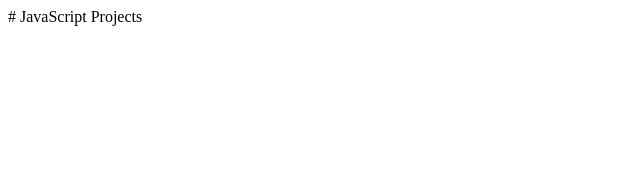
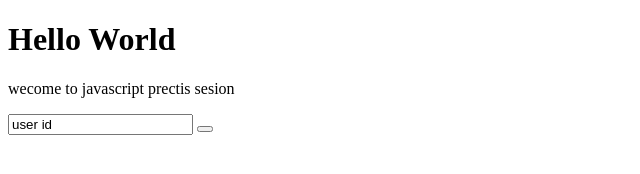
Before and after one commit to kgshankar527/JavaScript-projects-, a plain HTML site: page index.html in a window 1280 px wide. Shown: the whole page, without its empty margins (0-640 px from the left). Drawn offline with Linux system fonts and the light colour scheme.

Commit message:
index.html update

```diff
--- a/index.html
+++ b/index.html
@@ -1 +1,17 @@
-# JavaScript Projects
+<!DOCTYPE html>
+
+<html lung="en">
+  <head>
+    <meta name="" content="">
+    <title>html</title>
+    <link rel="stylesheet" href="style.css">
+  </head>
+<body>
+  <h1>Hello World</h1>
+  <p>wecome to javascript prectis sesion</p>
+  <input type="text" value="user id">
+  <button type="button"></button>
+
+
+</body>
+</html>
```
